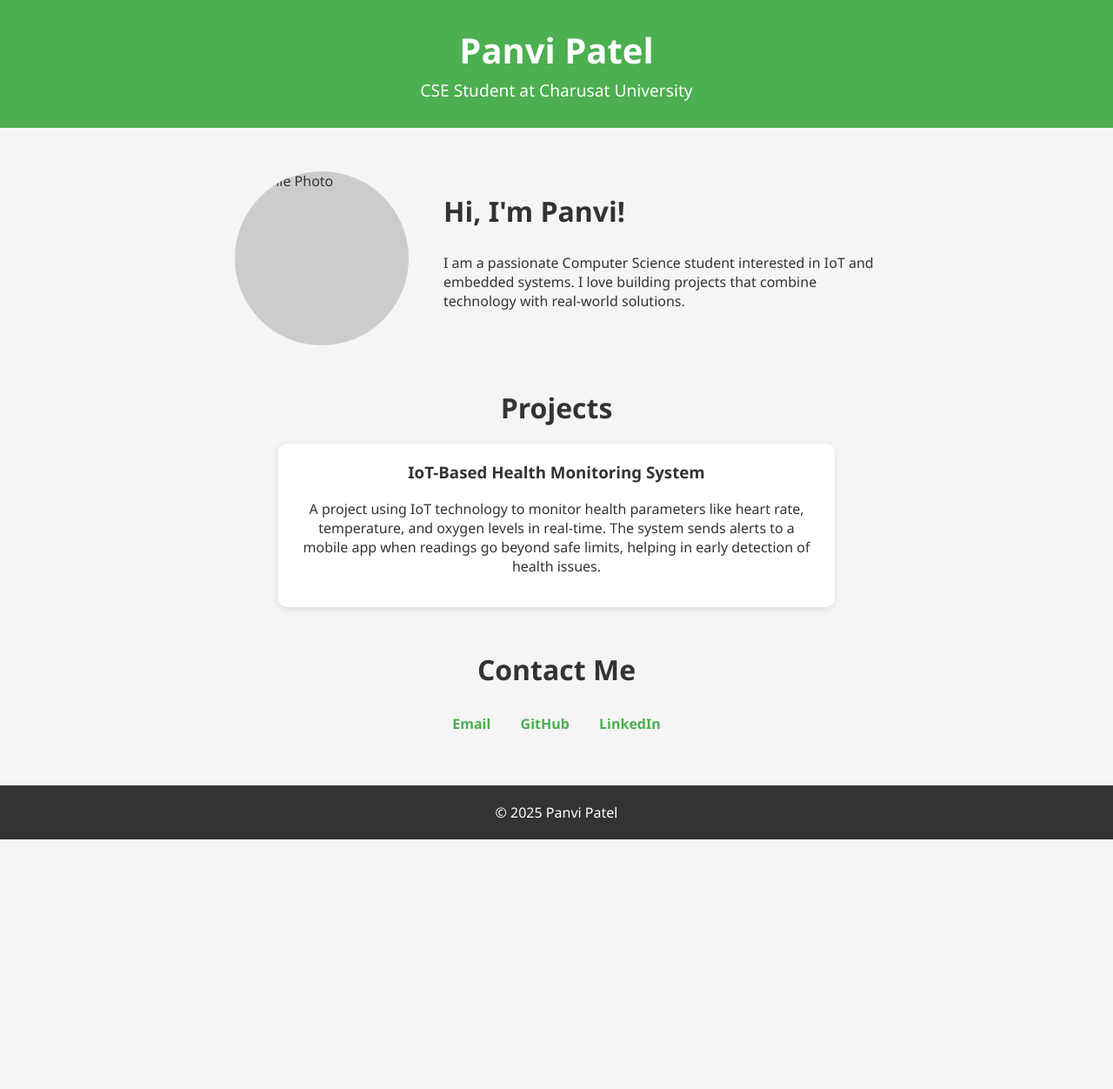
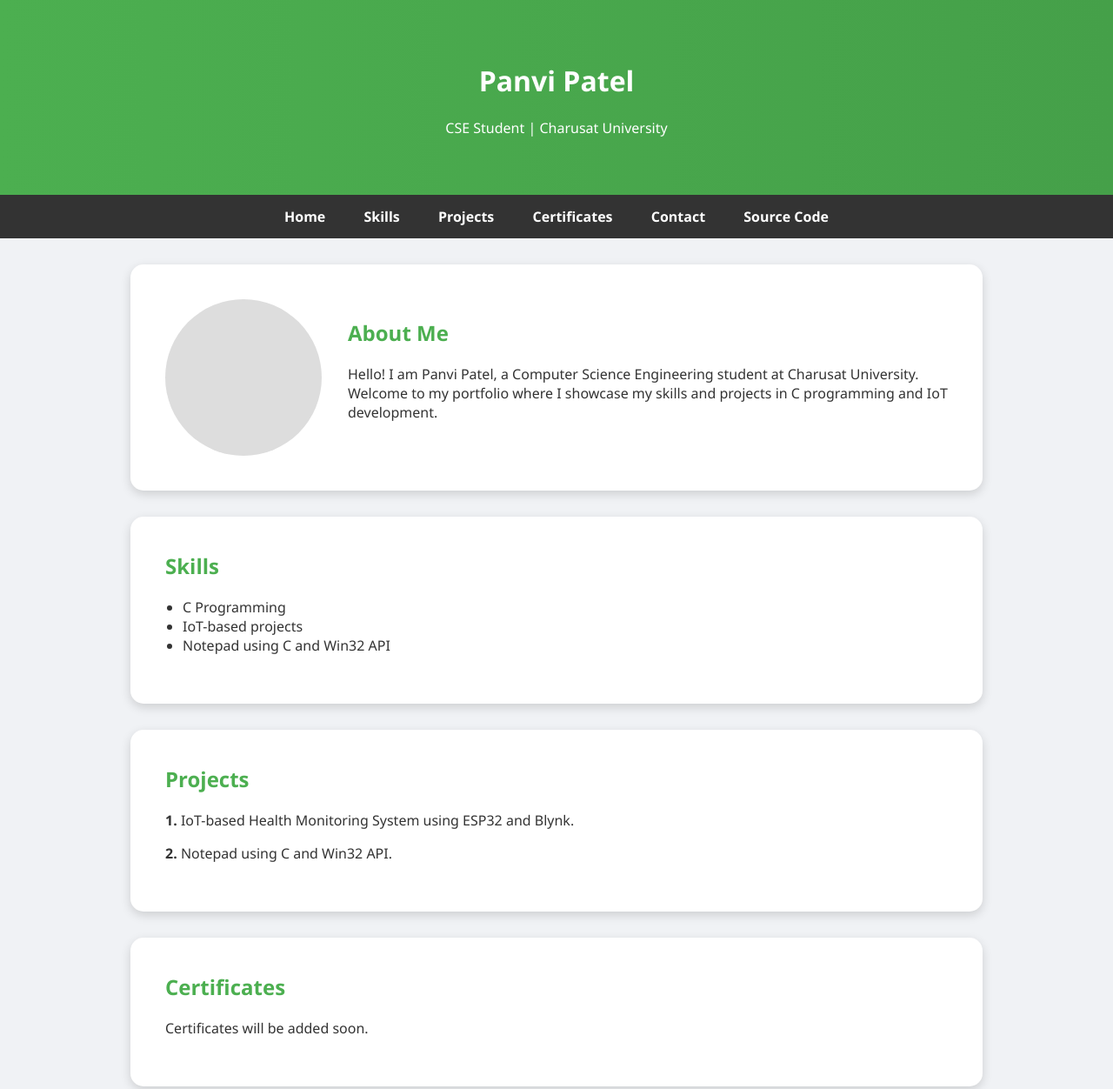
Before and after one commit to Panvi-2801/Panvi.github.io, a plain HTML site: page index.html in a window 1280 px wide. Shown: the top 1252 px of the page at 87% size. Before the commit the page ends 965 px from the top, so only its background shows below. Drawn offline with Linux system fonts and the light colour scheme.

Commit message:
Revamp portfolio structure and styling
Updated the portfolio layout and added navigation links.

```diff
--- a/index.html
+++ b/index.html
@@ -3,130 +3,178 @@
 <head>
 <meta charset="UTF-8">
 <meta name="viewport" content="width=device-width, initial-scale=1.0">
-    <title>Panvi Patel Portfolio</title>
+<title>Panvi Patel - Portfolio</title>
 <style>
     body {
         font-family: 'Segoe UI', Tahoma, Geneva, Verdana, sans-serif;
         margin: 0;
         padding: 0;
-            background-color: #f5f5f5;
+        background-color: #f0f2f5;
         color: #333;
+        scroll-behavior: smooth;
     }
 
     header {
-            background-color: #4CAF50;
+        background: linear-gradient(90deg, #4CAF50, #45a049);
         color: white;
-            padding: 30px 0;
         text-align: center;
+        padding: 50px 20px;
     }
 
-        header h1 {
-            margin: 0;
-            font-size: 2.5em;
+    nav {
+        background-color: #333;
+        text-align: center;
+        position: sticky;
+        top: 0;
+        z-index: 1000;
     }
 
-        header p {
-            margin: 5px 0 0;
-            font-size: 1.2em;
+    nav a {
+        color: white;
+        padding: 14px 20px;
+        text-decoration: none;
+        display: inline-block;
+        font-weight: bold;
+        transition: 0.3s;
     }
 
-        .intro-section {
+    nav a:hover {
+        background-color: #575757;
+        border-radius: 5px;
+    }
+
+    section {
+        background-color: white;
+        max-width: 900px;
+        margin: 30px auto;
+        padding: 40px;
+        border-radius: 15px;
+        box-shadow: 0 4px 12px rgba(0,0,0,0.15);
+        transition: transform 0.3s;
+    }
+
+    section:hover {
+        transform: translateY(-3px);
+    }
+
+    section h2 {
+        color: #4CAF50;
+        margin-top: 0;
+    }
+
+    .intro {
         display: flex;
-            justify-content: center;
         align-items: center;
-            margin: 50px 20px;
         flex-wrap: wrap;
     }
 
-        .intro-section img {
-            width: 200px;
-            height: 200px;
+    .photo-placeholder {
+        width: 180px;
+        height: 180px;
+        background-color: #ddd;
         border-radius: 50%;
-            margin-right: 40px;
-            object-fit: cover;
-            background-color: #ccc; /* Placeholder color for photo */
+        margin-right: 30px;
+        flex-shrink: 0;
     }
 
     .intro-text {
-            max-width: 500px;
+        flex: 1;
     }
 
-        .intro-text h2 {
-            margin-top: 0;
-            font-size: 2em;
+    ul {
+        padding-left: 20px;
     }
 
-        .projects-section, .contact-section {
-            text-align: center;
-            margin: 50px 20px;
+    a.button {
+        display: inline-block;
+        padding: 12px 20px;
+        margin: 5px 5px 0 0;
+        background-color: #4CAF50;
+        color: white;
+        text-decoration: none;
+        border-radius: 8px;
+        transition: background 0.3s, transform 0.3s;
+        font-weight: bold;
     }
 
-        .projects-section h2, .contact-section h2 {
-            font-size: 2em;
-            margin-bottom: 20px;
-        }
-
-        .project {
-            background-color: white;
-            padding: 20px;
-            margin: 20px auto;
-            max-width: 600px;
-            border-radius: 10px;
-            box-shadow: 0 2px 8px rgba(0,0,0,0.1);
-        }
-
-        .project h3 {
-            margin-top: 0;
-        }
-
-        .contact-section a {
-            display: inline-block;
-            margin: 10px 15px;
-            color: #4CAF50;
-            text-decoration: none;
-            font-weight: bold;
+    a.button:hover {
+        background-color: #45a049;
+        transform: translateY(-2px);
     }
 
     footer {
         text-align: center;
-            padding: 20px 0;
+        padding: 25px;
         background-color: #333;
         color: white;
+        margin-top: 30px;
+        border-top-left-radius: 15px;
+        border-top-right-radius: 15px;
     }
+
 </style>
 </head>
 <body>
 
 <header>
     <h1>Panvi Patel</h1>
-        <p>CSE Student at Charusat University</p>
+    <p>CSE Student | Charusat University</p>
 </header>
 
-    <section class="intro-section">
-        <img src="profile-placeholder.png" alt="Profile Photo">
+<nav>
+    <a href="#introduction">Home</a>
+    <a href="#skills">Skills</a>
+    <a href="#projects">Projects</a>
+    <a href="#certificates">Certificates</a>
+    <a href="#contact">Contact</a>
+    <a href="#sourcecode">Source Code</a>
+</nav>
+
+<section id="introduction">
+    <div class="intro">
+        <div class="photo-placeholder"></div>
         <div class="intro-text">
-            <h2>Hi, I'm Panvi!</h2>
-            <p>I am a passionate Computer Science student interested in IoT and embedded systems. I love building projects that combine technology with real-world solutions.</p>
+            <h2>About Me</h2>
+            <p>Hello! I am Panvi Patel, a Computer Science Engineering student at Charusat University. Welcome to my portfolio where I showcase my skills and projects in C programming and IoT development.</p>
+        </div>
     </div>
 </section>
 
-    <section class="projects-section">
-        <h2>Projects</h2>
-        <div class="project">
-            <h3>IoT-Based Health Monitoring System</h3>
-            <p>A project using IoT technology to monitor health parameters like heart rate, temperature, and oxygen levels in real-time. The system sends alerts to a mobile app when readings go beyond safe limits, helping in early detection of health issues.</p>
-        </div>
+<section id="skills">
+    <h2>Skills</h2>
+    <ul>
+        <li>C Programming</li>
+        <li>IoT-based projects</li>
+        <li>Notepad using C and Win32 API</li>
+    </ul>
 </section>
 
-    <section class="contact-section">
+<section id="projects">
+    <h2>Projects</h2>
+    <p><strong>1.</strong> IoT-based Health Monitoring System using ESP32 and Blynk.</p>
+    <p><strong>2.</strong> Notepad using C and Win32 API.</p>
+</section>
+
+<section id="certificates">
+    <h2>Certificates</h2>
+    <p>Certificates will be added soon.</p>
+</section>
+
+<section id="contact">
     <h2>Contact Me</h2>
-        <a href="mailto:panvipatel03@gmail.com">Email</a>
-        <a href="https://github.com/Panvi-2801/GitHub-Workshop" target="_blank">GitHub</a>
-        <a href="https://www.linkedin.com/in/panvi-patel-76a254361/" target="_blank">LinkedIn</a>
+    <p>Email: <a href="mailto:panvipatel03@gmail.com">panvipatel03@gmail.com</a></p>
+    <p>LinkedIn: <a href="https://www.linkedin.com/in/panvi-patel-76a254361/" target="_blank">Panvi Patel</a></p>
+</section>
+
+<section id="sourcecode">
+    <h2>Source Code</h2>
+    <p>View my repositories:</p>
+    <a class="button" href="https://github.com/Panvi-2801/GitHub-Workshop" target="_blank">IoT Project</a>
+    <a class="button" href="https://github.com/Panvi-2801/Panvi.github.io" target="_blank">Portfolio Repo</a>
 </section>
 
 <footer>
-        &copy; 2025 Panvi Patel
+    &copy; 2025 Panvi Patel. All rights reserved.
 </footer>
 
 </body>
```
Lines whose indentation alone changed are shown as unchanged.
